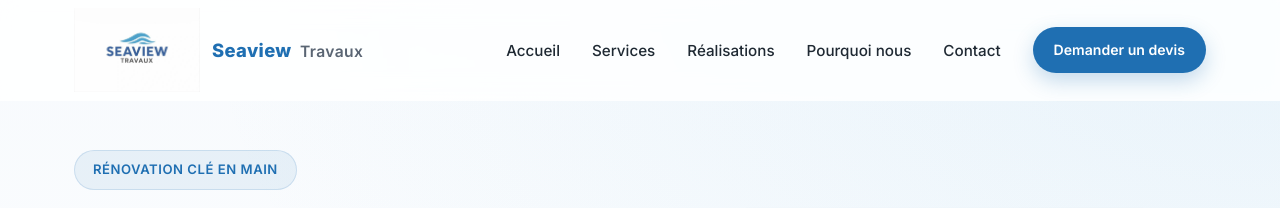
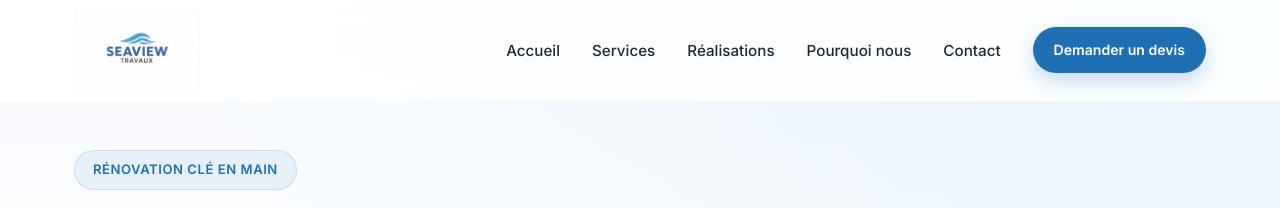
Before and after one commit to MadTrix7/seaview, a plain HTML site: page index.html in a window 1280 px wide. Shown: the top 208 px of the page. Drawn offline with Linux system fonts and the light colour scheme.

Commit message:
Remove logo text from header
Removed logo text span from the header.

```diff
--- a/index.html
+++ b/index.html
@@ -32,7 +32,6 @@
       <a href="#accueil" class="logo-link" aria-label="Seaview Travaux - Accueil">
         <img src="assets/logo-seaview.png" alt="Logo Seaview Travaux" class="logo"
              onerror="this.style.display='none'" />
-        <span class="logo-text">Seaview <span>Travaux</span></span>
       </a>
 
       <nav class="main-nav" aria-label="Navigation principale">
```
